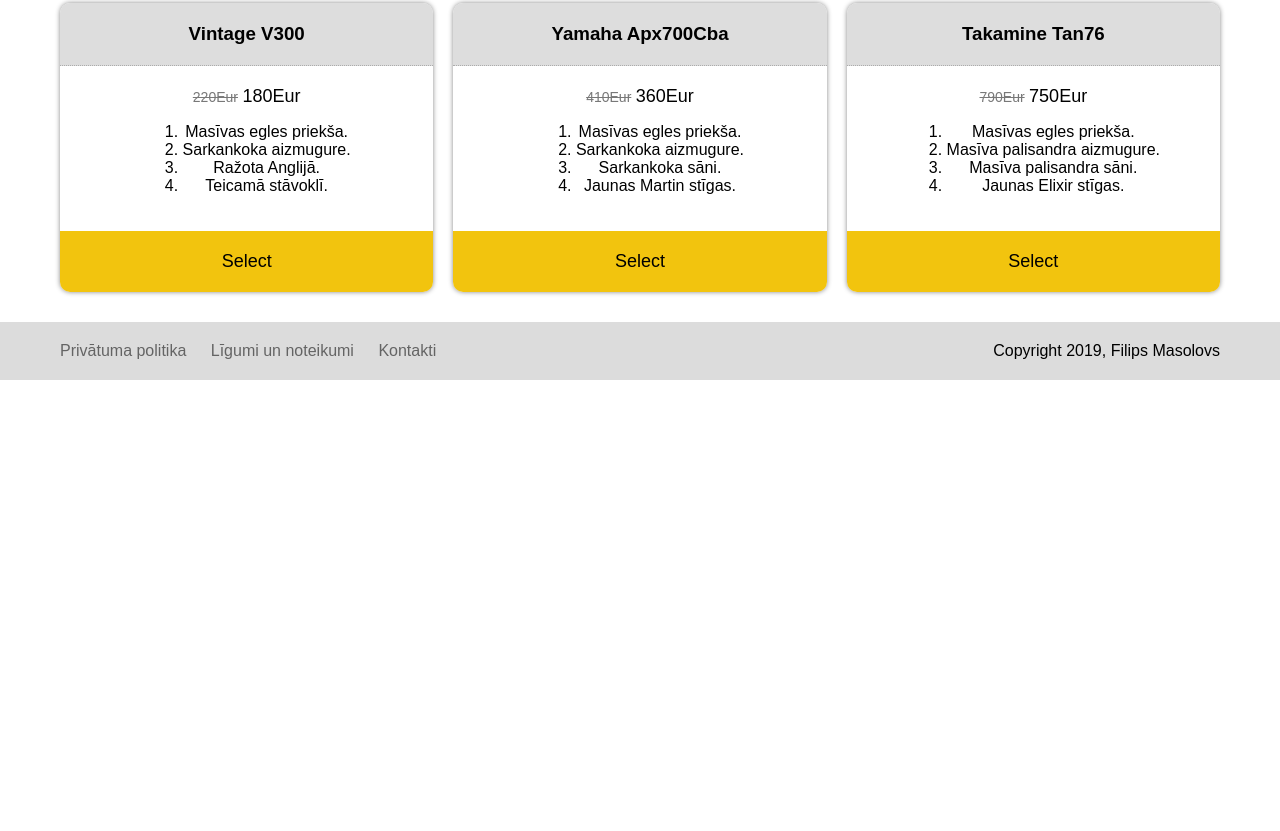
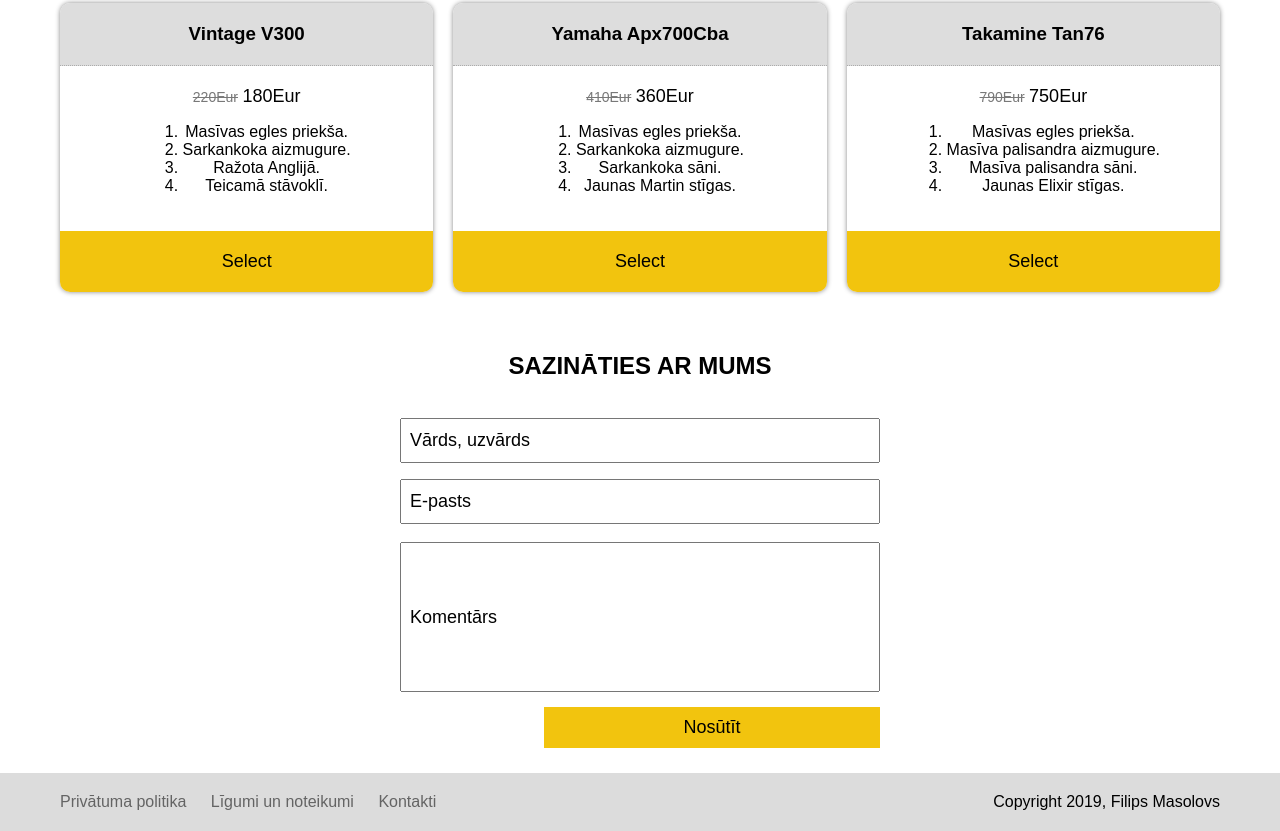
Before and after one commit to FilipsMasolovs/simple-landing-page, a plain HTML site: page index.html in a window 1280 px wide. Shown: the part 1481-2312 px from the top of the page. Before the commit the page ends 1861 px from the top, so only its background shows below. Drawn offline with Linux system fonts and the light colour scheme.

Commit message:
Extra section added - contact us! Functionality 50/50

```diff
--- a/css/content.css
+++ b/css/content.css
@@ -53,6 +53,7 @@
     background-color: rgb(242, 196, 14);
     transition: background-color 0.5s;
     cursor: pointer;
+    outline: none;
 }
 
 .input-submit:hover {
@@ -200,6 +201,98 @@
     background-color: rgb(209, 170, 12);
 }
 
+.contact-us {
+    display: flex;
+    flex-direction: column;
+    justify-content: center;
+    align-items: center;
+    padding: 10px;
+}
+
+.contact-form {
+    display: flex;
+    flex-direction: column;
+    justify-content: center;
+    align-items: center;
+    width: 100%;
+    max-width: 480px;
+}
+
+.contact-name {
+    display: flex;
+    justify-content: space-between;
+    align-items: center;
+    width: 100%;
+    margin: 10px;
+}
+
+.contact-email {
+    display: flex;
+    justify-content: space-between;
+    align-items: center;
+    width: 100%;
+    margin: 10px;
+}
+
+.contact-message {
+    display: flex;
+    justify-content: space-between;
+    align-items: center;
+    width: 100%;
+    margin: 10px;
+    height: 150px;
+}
+
+.contact-message input {
+    height: 150px;
+}
+
+.contact-submit {
+    margin: 5px 0 5px 0;
+    padding: 10px;
+    border: 0;
+    width: 70%;
+    font-size: 18px;
+    background-color: rgb(242, 196, 14);
+    transition: background-color 0.5s;
+    cursor: pointer;
+    outline: none;
+    align-self: flex-end;
+}
+
+.contact-submit:hover {
+    background-color: rgb(209, 170, 12);
+}
+
+.contact-form input:focus~.floating-label,
+input:not(:focus):valid~.floating-label {
+    bottom: 17px;
+    left: -9px;
+    font-size: 10px;
+    opacity: 1;
+}
+
+.floating-label-parent {
+    position: absolute;
+    font-size: 18px;
+    padding: 10px;
+    outline: none;
+    width: 100%;
+    max-width: 480px;
+}
+
+.floating-label {
+    position: relative;
+    pointer-events: none;
+    font-size: 18px;
+    padding: 10px;
+    transition: 0.2s ease all;
+}
+
+.wrong {
+    border: 1px red solid;
+}
+
 @media all and (min-width: 768px) {
     .offer {
         flex-wrap: nowrap;
--- a/index.html
+++ b/index.html
@@ -113,6 +113,27 @@
                 </div>
             </div>
         </section>
+        <section class="contact-us" id="contact-us">
+            <h2 class="section-heading">SAZINĀTIES AR MUMS</h2>
+            <div class="contact-form">
+                <div id="comment"></div>
+                <div class="contact-name">
+                    <input type="text" class="floating-label-parent" id="contact-name-input" required />
+                    <span class="floating-label">Vārds, uzvārds</span>
+                </div>
+                <div class="contact-email">
+                    <input type="email" class="floating-label-parent" id="contact-email-input" required />
+                    <span class="floating-label">E-pasts</span>
+                </div>
+                <div class="contact-message">
+                    <input type="message" class="floating-label-parent" id="contact-message-input" required />
+                    <span class="floating-label">Komentārs</span>
+                </div>
+
+                <input type="submit" class="contact-submit" id="contact-submit" value="Nosūtīt">
+            </div>
+
+        </section>
     </main>
     <footer class="footer">
         <div class="footer-container">
@@ -126,9 +147,9 @@
             </span>
         </div>
     </footer>
+
+    <script type="text/javascript" src="script/main.js"></script>
+
 </body>
-<script>
-    // link transition on load solve
-</script>
 
 </html>
--- /dev/null
+++ b/script/main.js
@@ -0,0 +1,52 @@
+(function() {
+
+    const contactName = document.getElementById('contact-name-input');
+    const contactEmail = document.getElementById('contact-email-input');
+    const contactMessage = document.getElementById('contact-message-input');
+
+    const comment = document.getElementById('comment');
+
+    const submitMessageButton = document.getElementById('contact-submit');
+    submitMessageButton.addEventListener('click', handleSubmitMessage);
+    document.addEventListener("keyup", function() {
+        if (event.keyCode == 13) {
+            handleSubmitMessage()
+        }
+    })
+
+    function handleSubmitMessage() {
+
+        const contactNameValue = contactName.value;
+        const contactEmailValue = contactEmail.value;
+        const contactMessageValue = contactMessage.value;
+
+        if (contactNameValue) {
+            if (contactEmailValue) {
+                if (contactEmailValue) {
+                    if (contactMessageValue) {
+                        contactMessage.classList.remove('wrong');
+                        comment.insertAdjacentHTML('beforeend', `ALL IS OK BRO!<br>`)
+                    } else {
+                        contactEmail.classList.remove('wrong');
+                        contactMessage.classList.add('wrong');
+                        comment.insertAdjacentHTML('beforeend', `Komentārs nevar būt tukšs!<br>`)
+                    }
+                } else {
+                    contactEmail.classList.add('wrong');
+                    comment.insertAdjacentHTML('beforeend', `Nepareizs e-pasts!<br>`)
+                }
+            } else {
+                contactName.classList.remove('wrong');
+                contactEmail.classList.add('wrong');
+                comment.insertAdjacentHTML('beforeend', `E-pasts nevar būt tukšs!<br>`)
+            }
+        } else {
+            contactName.classList.add('wrong');
+            comment.insertAdjacentHTML('beforeend', `Vārds, uzvārds nevar būt tukšs!<br>`)
+        }
+
+    }
+
+
+
+}());
```
